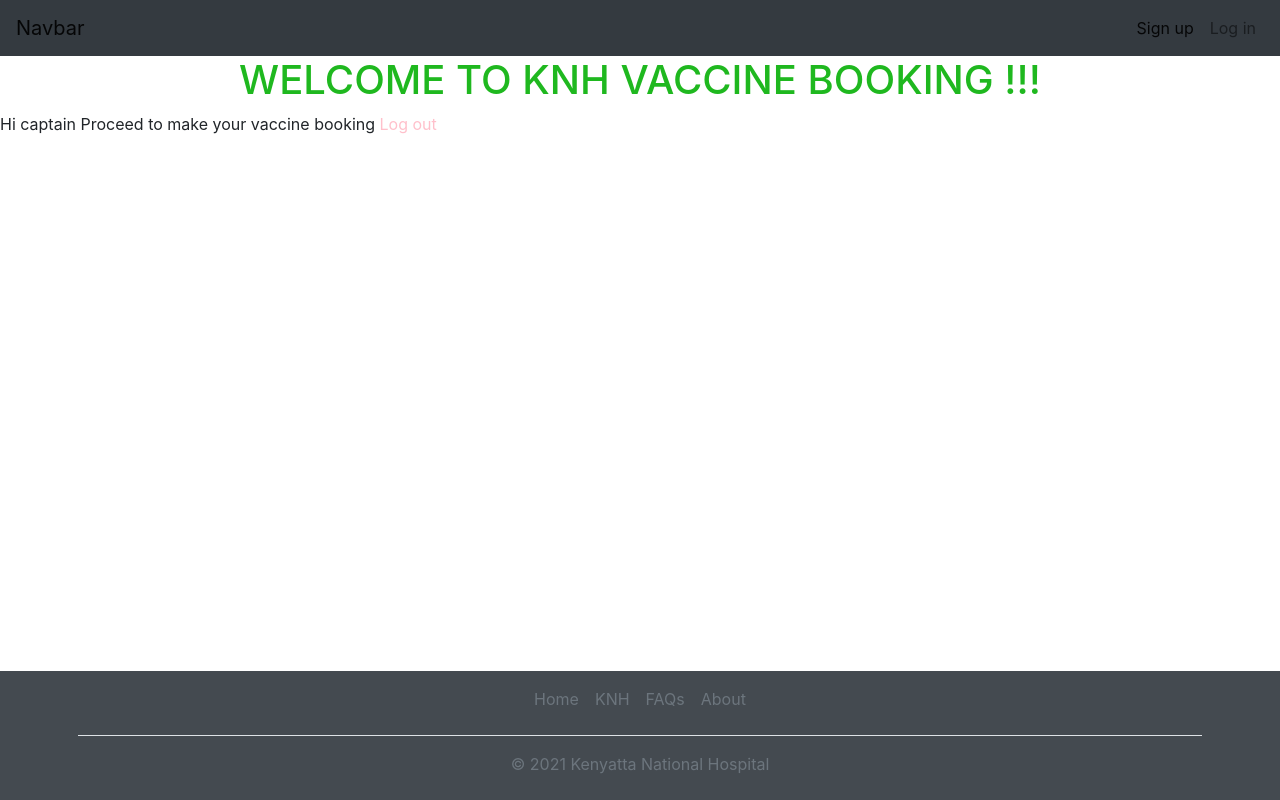
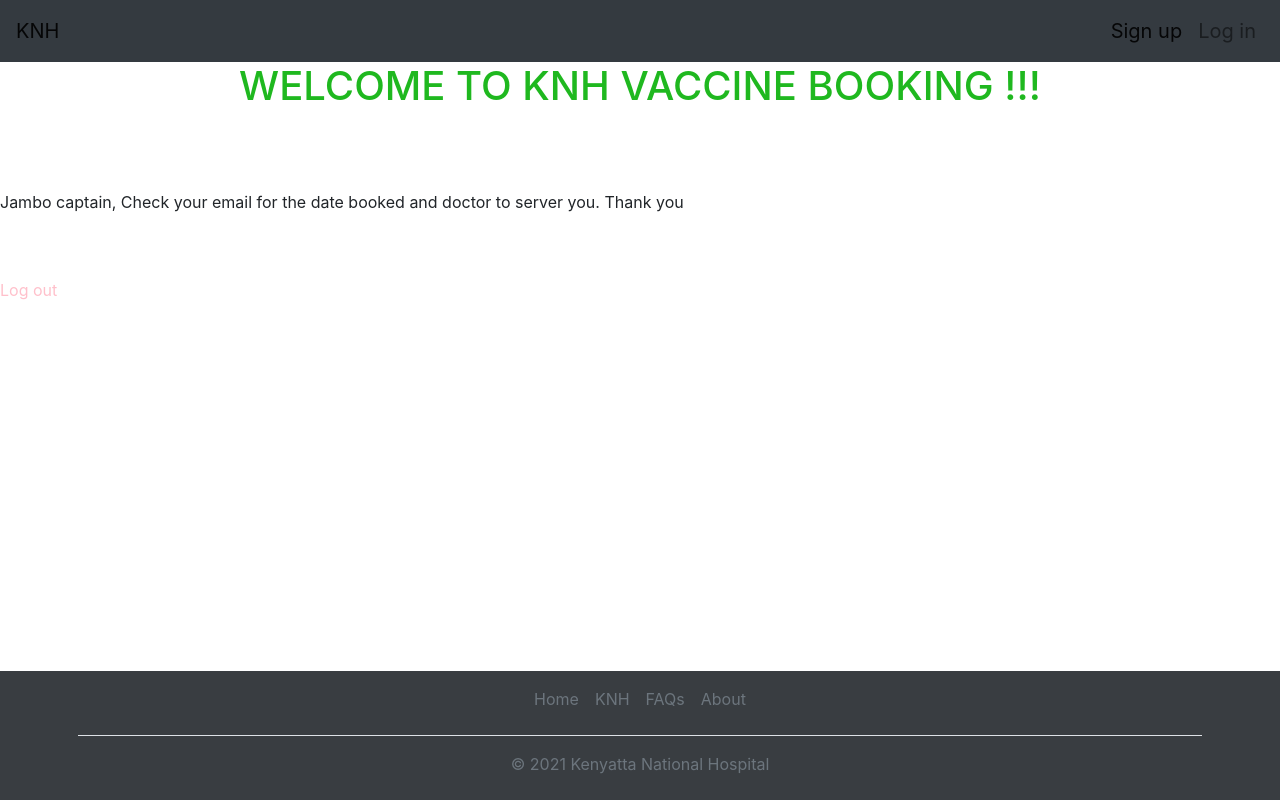
Before and after one commit to tonnyCAPTAIN/vaccinebooking, a Django app: page / in a window 1280 px wide. Run offline with Django 3.2, Linux system fonts and the light colour scheme; a user stored in the database is signed in; parts of the project's set-up code (start-up, migrations or seed data) failed here and were passed over; some libraries are stand-ins or nearby versions.

Commit message:
modified book, header and footer

```diff
--- a/book_appointment/static/css/style.css
+++ b/book_appointment/static/css/style.css
@@ -221,6 +221,7 @@ input[type=password] {
                             width: 500px;
                             position: centre;
                             margin-top: 50px;
+                            margin-left: 30%;
                             padding: 10px;
                             background-color: rgb(67, 115, 134);
                         }
@@ -239,10 +240,21 @@ input[type=password] {
                             bottom: 0px;
                             left: 0px;
                             position: fixed;
-                            background: #444a50;
-                            color: rgb(253, 253, 253);
+                            background: #393d41;
+                            color: rgb(24, 23, 23);
                             /* box-shadow: 0 50vh 0 50vh #343a40; */
                         }
                         /* footer {
                             grid-area: footer;
                         } */
+
+                        .book-txt {
+                            margin-top: 70%;
+                            position: relative;
+                            left: 50%;
+                        }
+
+                        .navbar-light .navbar-nav .nav-link {
+                            font-size: 20px;
+                            color: #FFFFFF;
+                        }
--- a/book_appointment/templates/base.html
+++ b/book_appointment/templates/base.html
@@ -19,7 +19,7 @@
 
 <header>
     <nav class="navbar navbar-expand-lg navbar-light bg-dark">
-        <a class="navbar-brand" href="#">Navbar</a>
+        <a class="navbar-brand" href="#">KNH</a>
         <button class="navbar-toggler" type="button" data-toggle="collapse" data-target="#navbarSupportedContent" aria-controls="navbarSupportedContent" aria-expanded="false" aria-label="Toggle navigation">
           <span class="navbar-toggler-icon"></span>
         </button>
--- a/book_appointment/templates/home.html
+++ b/book_appointment/templates/home.html
@@ -6,11 +6,11 @@
 
 
 
-<center><h1> WELCOME TO KNH VACCINE BOOKING !!!</h1></center>
+<center><h1> WELCOME TO KNH VACCINE BOOKING !!!</h1></center><br><br><br>
 
 
 {% if user.is_authenticated %}
-    Hi {{ user.username }} Proceed to make your vaccine booking
+    <p> Jambo {{ user.username }}, Check your email for the date booked and doctor to server you. Thank you </p><br><br>
     <a href="{% url 'logout' %}">Log out</a>
 
 
--- a/book_appointment/templates/registration/login.html
+++ b/book_appointment/templates/registration/login.html
@@ -43,7 +43,13 @@
 </div>
 
 
+        {% if messages %}
+        {% for message in messages %}
+                <div class="alert alert-{{message.tag}}">{{message}}</div>
 
+
+        {% endfor %}
+        {% endif %}
 
 
 
--- a/book_appointment/urls.py
+++ b/book_appointment/urls.py
@@ -16,5 +16,5 @@ urlpatterns = [
     path('about/', views.about, name ='about'),
     #path("login/", views.login, name="login"),
     path('doctor/', views.doctor, name='doctor'),
-    path('give/', views.give_vac, name='give'),
+
 ]
--- a/book_appointment/views.py
+++ b/book_appointment/views.py
@@ -46,7 +46,7 @@ def login(request):
 
 
             if user is not None:
-                form = Loginform()
+                form = LoginForm()
                 login(request, user)
 
                 return redirect('profile')
@@ -99,6 +99,8 @@ def signup(request):
 def book(request):
     doctors = Doctor.objects.all()
     doc = (random.choice(doctors))
+    # print(random.choice(doc))
+
     if request.method == 'POST':
 
         form = BookForm(request.POST)
@@ -200,18 +202,18 @@ def profile(request):
 
     return render(request, 'profile.html', {'form': form})
 
-def give_vac(request):
-    doctors = Doctor.objects.all()
-    # lasts = Profile.objects.all()
-    # clusters = [lsts[person_id:person_id+3] for person_id in range(0, len(lsts), 3)]
-    # print (clusters)
-    docs = [doctors[id:id+4] for id in range(0, len(doctors), 4)]
-    print(docs)
-    context= {'clusters': clusters,
-                'docs':docs,
-    }
+# def give_vac(request):
+#     doctors = Doctor.objects.all()
+#     # lasts = Profile.objects.all()
+#     # clusters = [lsts[person_id:person_id+3] for person_id in range(0, len(lsts), 3)]
+#     # print (clusters)
+#     docs = [doctors[id:id+4] for id in range(0, len(doctors), 4)]
+#     print(docs)
+#     context= {'clusters': clusters,
+#                 'docs':docs,
+#     }
 
-    return render(request, 'give_vac.html', context)
+#     return render(request, 'give_vac.html', context)
 
 
 
```
Also changed, not shown: book_appointment/templates/book.html (+8 -4 lines), media/media/images/Screenshot_from_2021-05-24_23-16-25_hiGdAd0.png (added).
